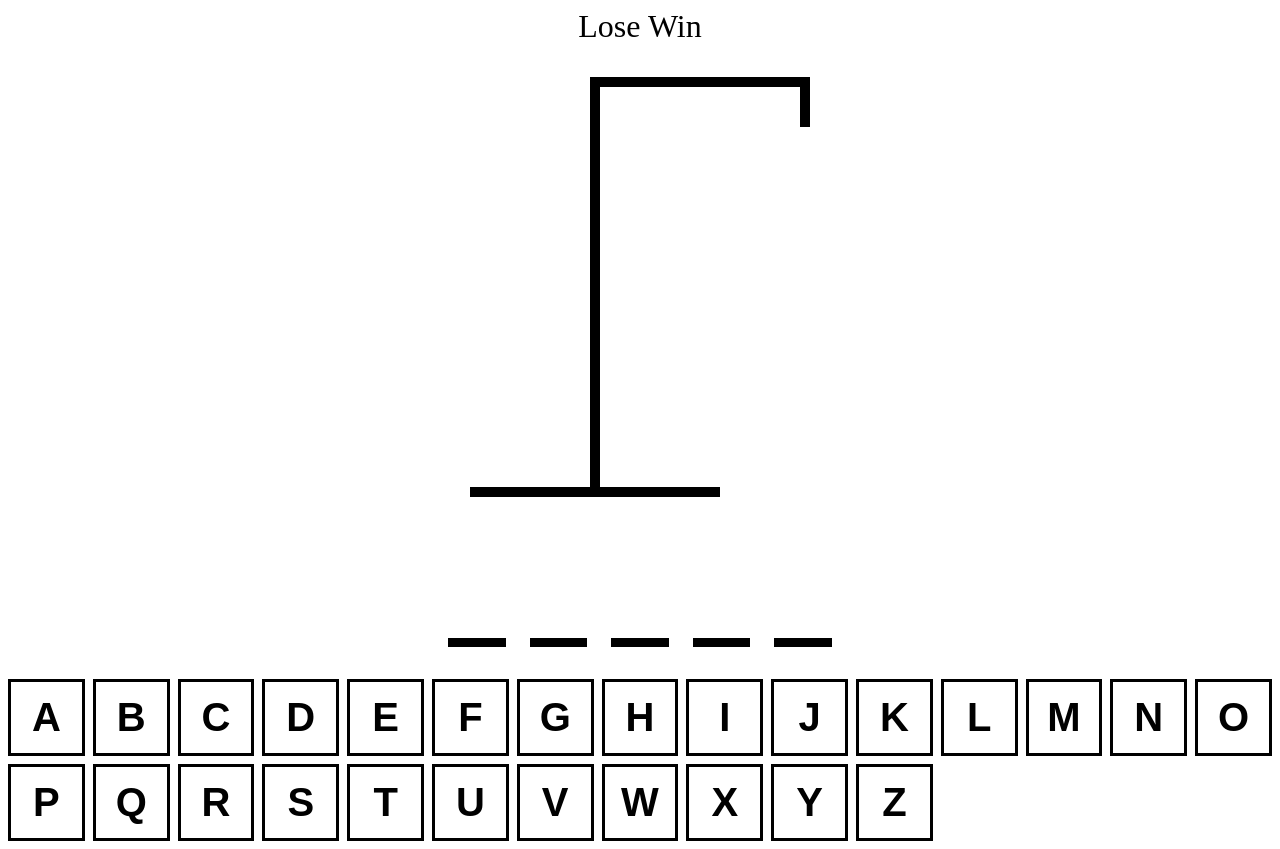
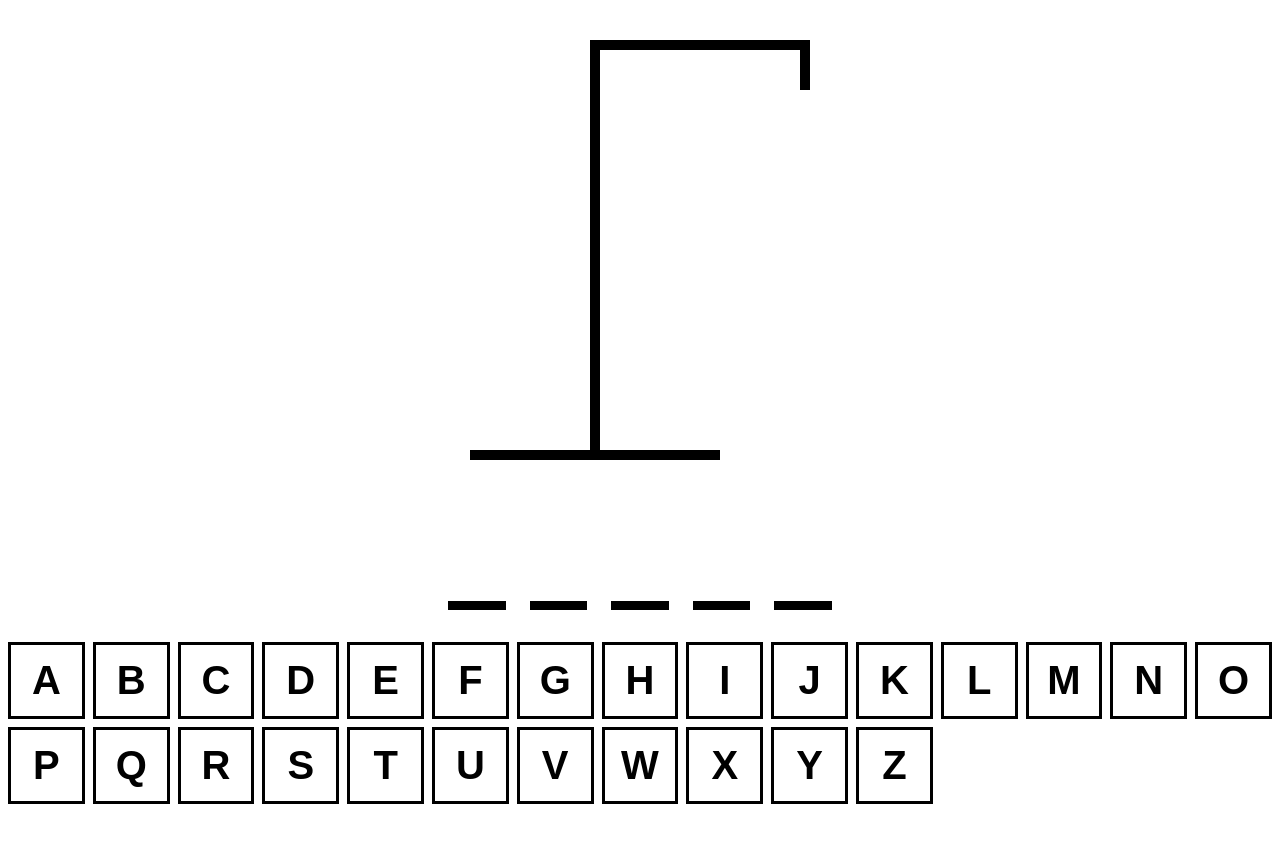
Before and after one commit to AdityaJamdade/hangman-game, a React (Vite) app: page / in a window 1280 px wide. After the commit the page ends 812 px from the top, so only its background shows below. Built offline with nearby package versions, Linux system fonts and the light colour scheme.

Commit message:
all base functions completed, adding enter button for refreshing word

```diff
--- a/src/App.tsx
+++ b/src/App.tsx
@@ -15,13 +15,18 @@
     (letter) => !wordToGuess.includes(letter)
   );
 
+  const isLoser = incorrectLetters.length >= 6;
+  const isWinner = wordToGuess
+    .split("")
+    .every((letter) => guessedLetters.includes(letter));
+
   const addGuessedLetter = useCallback(
     (letter: string) => {
-      if (guessedLetters.includes(letter)) return;
+      if (guessedLetters.includes(letter) || isLoser || isWinner) return;
 
       setGuessedLetters((currentLetters) => [...currentLetters, letter]);
     },
-    [guessedLetters]
+    [guessedLetters, isLoser, isWinner]
   );
 
   useEffect(() => {
@@ -51,13 +56,19 @@
         alignItems: "center",
       }}
     >
-      <div style={{ fontSize: "2rem", textAlign: "center" }}>Lose Win</div>
+      <div style={{ fontSize: "2rem", textAlign: "center" }}>
+        {isWinner && "Winner! - Refresh to try again"}
+        {isLoser && "Nice try - Refresh to try again"}
+      </div>
 
       <HangmanDrawing numberOfGuesses={incorrectLetters.length} />
-      <HangmanWord guessedLetters={guessedLetters} wordToGuess={wordToGuess} />
+      <HangmanWord reveal={isLoser} guessedLetters={guessedLetters} wordToGuess={wordToGuess} />
       <div style={{ alignSelf: "stretch" }}>
         <Keyboard
-          activeLetters={guessedLetters.filter(letter=>wordToGuess.includes(letter))}
+          disabled={isWinner || isLoser}
+          activeLetters={guessedLetters.filter((letter) =>
+            wordToGuess.includes(letter)
+          )}
           inactiveLetters={incorrectLetters}
           addGuessedLetter={addGuessedLetter}
         />
--- a/src/components/HangmanWord.tsx
+++ b/src/components/HangmanWord.tsx
@@ -1,10 +1,14 @@
 type HangmanWordProps = {
-  guessedLetters: string[]
-  wordToGuess: string
+  reveal?: boolean;
+  guessedLetters: string[];
+  wordToGuess: string;
 };
 
-export function HangmanWord({ guessedLetters, wordToGuess }: HangmanWordProps) {
-
+export function HangmanWord({
+  guessedLetters,
+  wordToGuess,
+  reveal = false,
+}: HangmanWordProps) {
   return (
     <div
       style={{
@@ -20,9 +24,11 @@
         <span style={{ borderBottom: "0.1em solid black" }} key={index}>
           <span
             style={{
-              visibility: guessedLetters.includes(letter)
-                ? "visible"
-                : "hidden",
+              visibility:
+                guessedLetters.includes(letter) || reveal
+                  ? "visible"
+                  : "hidden",
+              color: !guessedLetters.includes(letter) && reveal ? "red" : "black",
             }}
           >
             {letter}
--- a/src/components/Keyboard.tsx
+++ b/src/components/Keyboard.tsx
@@ -30,6 +30,7 @@
 ];
 
 type KeyboardProps = {
+  disabled? : boolean
   activeLetters: string[];
   inactiveLetters: string[];
   addGuessedLetter: (letter: string) => void;
@@ -39,6 +40,7 @@
   activeLetters,
   inactiveLetters,
   addGuessedLetter,
+  disabled = false,
 }: KeyboardProps) {
   return (
     <div
@@ -59,7 +61,7 @@
                         ${isInactive ? styles.inactive : ""}
             `}
             key={key}
-            disabled={isActive || isInactive}
+            disabled={isActive || isInactive || disabled}
           >
             {key}
           </button>
```
